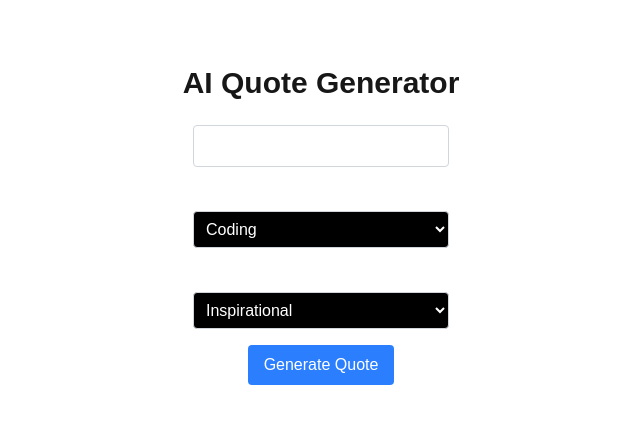
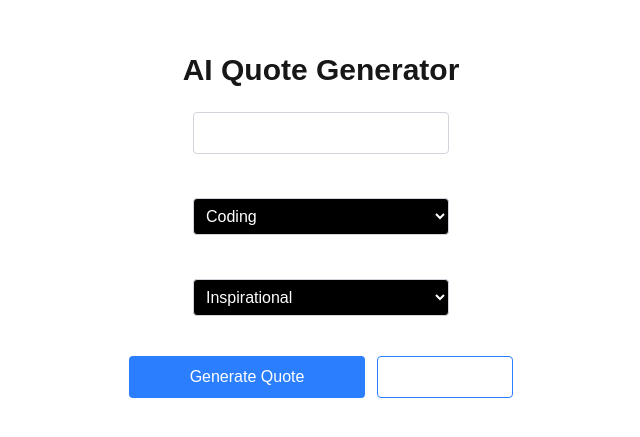
Before and after one commit to Sanidhi07/ai-quote-generator, a Next.js app: page / in a window 1280 px wide. Shown: the part 175-612 px from the top of the page, without its empty margins (319-959 px from the left). Built offline with nearby package versions, Linux system fonts and the light colour scheme.

Commit message:
feat: add reset and regenerate functionality with improved button hierarchy

```diff
--- a/src/app/page.tsx
+++ b/src/app/page.tsx
@@ -1,5 +1,5 @@
 "use client";
-import { useState,useEffect, use } from "react";
+import { useState,useEffect } from "react";
 import { Button } from "@/components/ui/button";
 import { Input } from "@/components/ui/input";
 import { Select } from "@/components/ui/select";
@@ -31,6 +31,22 @@ const handleCopy = async () => {
     setTimeout(() => setCopied(false), 2000); // Reset after 2 seconds
   }
 };
+
+const handleReset=()=>{
+  setTopic("");
+  setCategory("Coding");
+  setTone("Inspirational");
+  setResult("");
+  setError("");
+};
+
+const handleRegenerate=()=>{
+  if(topic){
+    testAI();
+  }else{
+    setError("Please enter a topic to regenerate a quote.");
+  }
+}
 
 const testAI=async()=>{
   setIsLoading(true);
@@ -125,12 +141,22 @@ return(
 
 
       {/* --- Replaced with UI Button --- */}
-      <Button
+      <div className="flex gap-3 w-full max-w-sm mt-6">
+        <Button
         onClick={testAI}
         isLoading={isLoading}
-      >
+        className="flex-[2]"
+        >
         Generate Quote
-      </Button>
+        </Button>
+
+        <Button
+        onClick={handleReset}
+        className="flex-1 bg-transparent border border-blue-500 text-gray-500 hover:text-white hover:bg-gray-700 hover:border-gray-500">
+        Reset
+        </Button>
+     </div>
+
 
       {/* --- Error Message --- */}
       {error && (
@@ -151,7 +177,7 @@ return(
         <Card>
           <p className="italic text-lg font-serif leading-relaxed text-gray-100">"{result}"</p>
 
-          <div className="flex justify-center mt-6">
+          <div className="flex justify-center gap-4 mt-6">
             <button onClick={handleCopy}
             className={`text-xs font-medium transition-all duration-200 flex items-center gap-2 px-4 py-2 rounded-full border ${
             copied
@@ -159,6 +185,10 @@ return(
             : "border-purple-900/50 text-purple-400 hover:text-purple-300 bg-purple-900/10"
             }`}>
               {copied ? (<><span>✅</span> Copied!</>) : (<><span>📋</span> Copy to Clipboard</>)}
+            </button>
+
+            <button onClick={handleRegenerate} className="text-xs font-medium text-gray-400 hover:text-purple-400 transition-colors flex items-center gap-2 px-4 py-2 rounded-full border border-gray-800 bg-gray-900/50">
+              <span>🔄</span> Regenerate
             </button>
           </div>
 
```
